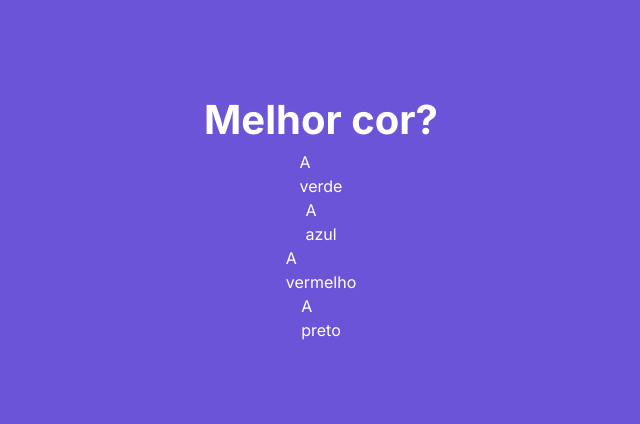
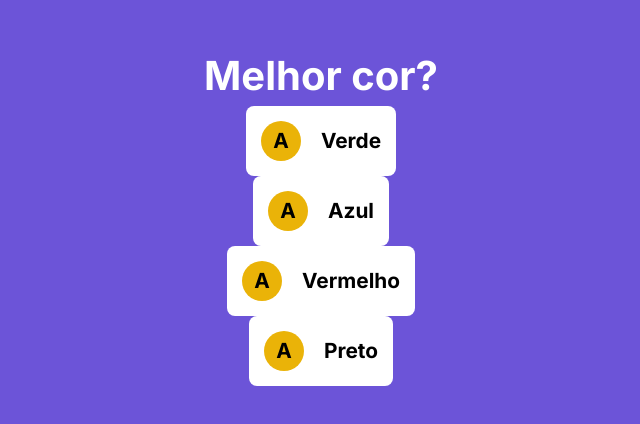
Before and after one commit to Filipe-Bacof/quiz, a Next.js app: page / in a window 1280 px wide. Shown: the part 184-608 px from the top of the page, without its empty margins (319-959 px from the left). Built offline with nearby package versions, Linux system fonts and the light colour scheme.

Commit message:
FEAT improves on answer component

```diff
--- a/src/components/Answer.tsx
+++ b/src/components/Answer.tsx
@@ -4,7 +4,7 @@ interface AnswerProps {
   value: AnswerModel
   index: number
   letter: string
-  letterColor: string
+  letterBgColor: string
 }
 
 export default function Answer(props: AnswerProps) {
@@ -14,12 +14,18 @@ export default function Answer(props: AnswerProps) {
     <div className="flex">
       <div className="">
         {/* front */}
-        <div className="">
-          <div className="">{props.letter}</div>
-          <div className="">{answer.value}</div>
+        <div className="flex items-center rounded-lg bg-white p-[15px] text-black">
+          <div
+            className={`${props.letterBgColor} mr-[20px] flex h-[40px] w-[40px] items-center justify-center rounded-full text-[1.3rem] font-bold`}
+          >
+            {props.letter}
+          </div>
+          <div className="text-[1.3rem] font-bold capitalize">
+            {answer.value}
+          </div>
         </div>
         {/* back */}
-        <div className=""></div>
+        <div className="flex "></div>
       </div>
     </div>
   )
--- a/src/components/Question.tsx
+++ b/src/components/Question.tsx
@@ -17,7 +17,7 @@ export default function Question(props: QuestionProps) {
           value={answer}
           index={i}
           letter="A"
-          letterColor="#F2C866"
+          letterBgColor="bg-yellow-500"
         />
       )
     })
```
